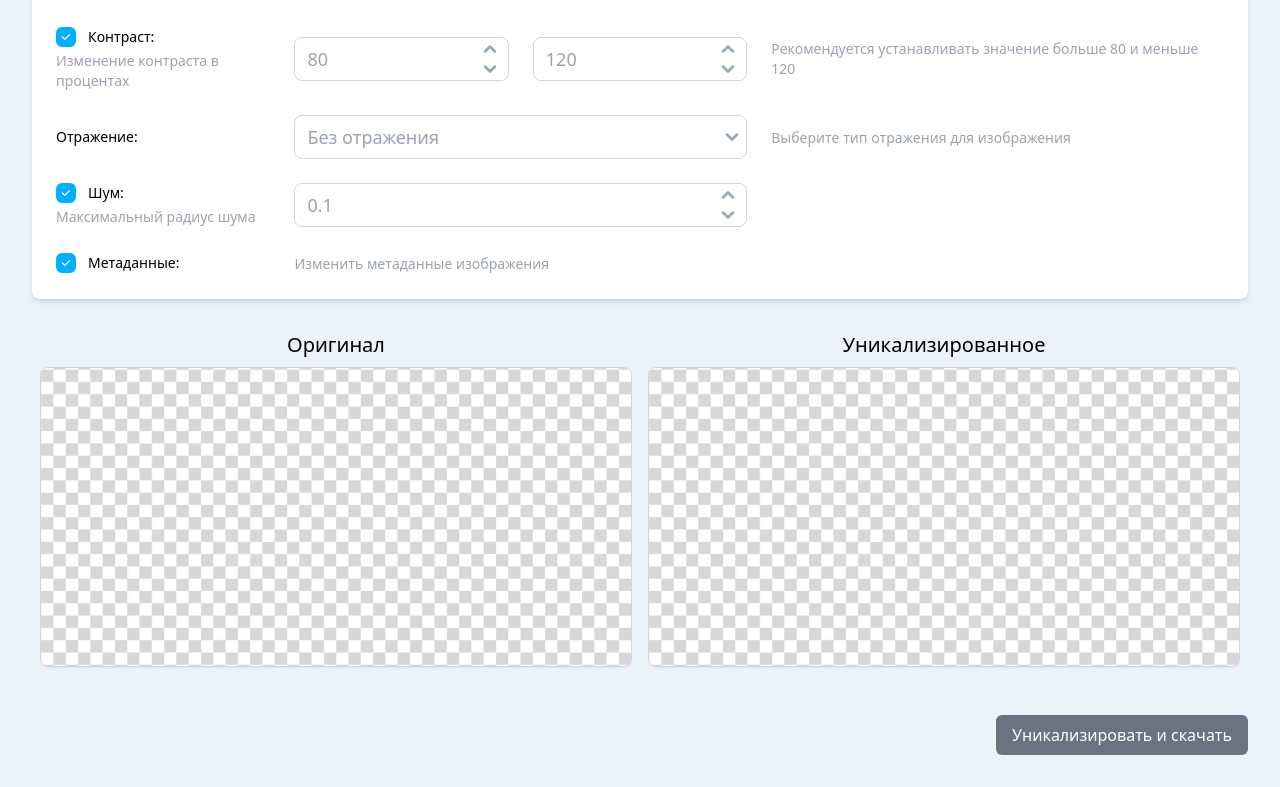
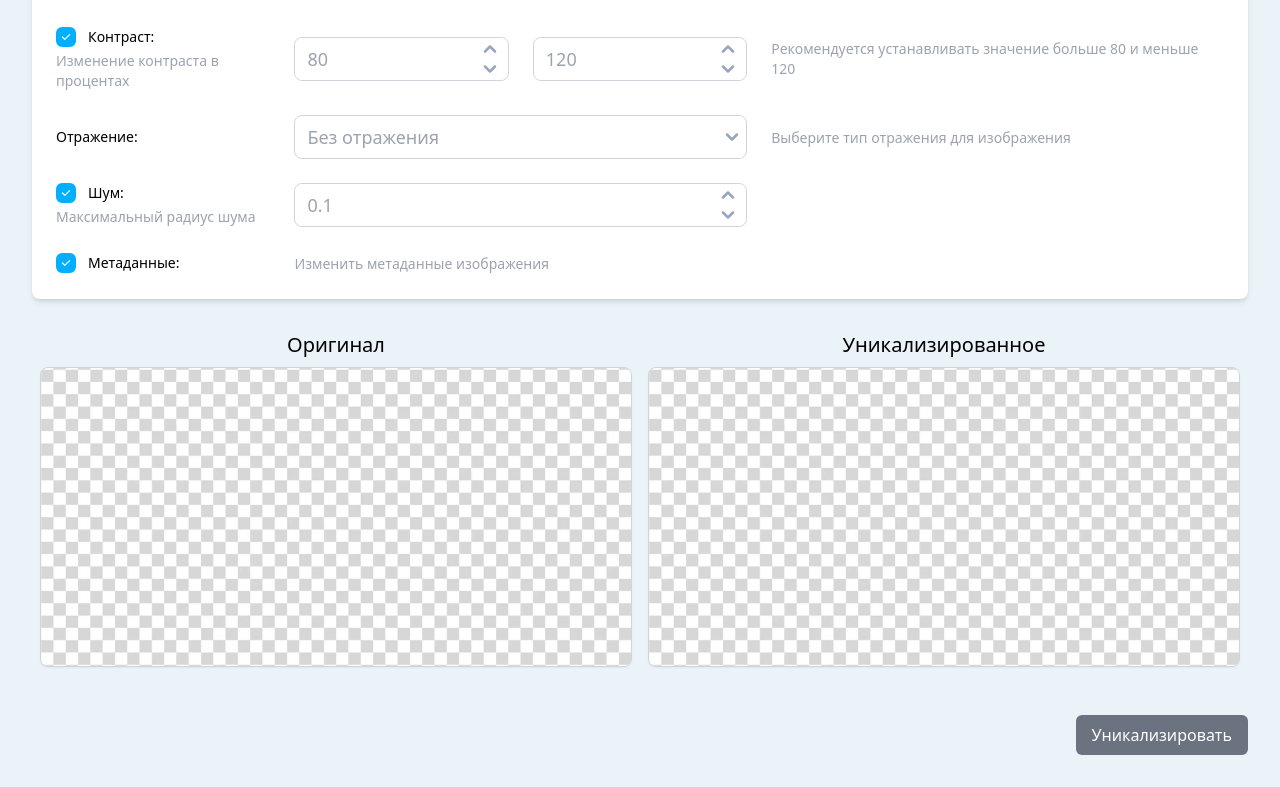
Before and after one commit to Xeelix/react-image-uniqualizer, a React (Vite) app: page / in a window 1280 px wide. Shown: the part 653-1440 px from the top of the page. Built offline with nearby package versions, Linux system fonts and the light colour scheme.

Commit message:
fix: button label

```diff
--- a/src/pages/ImageUniqualization.tsx
+++ b/src/pages/ImageUniqualization.tsx
@@ -89,7 +89,7 @@ function ImageUniqualization() {
         <div className='mt-4 flex justify-end'>
           <CustomButton
             onClick={handleUniqualization}
-            label='Уникализировать и скачать'
+            label='Уникализировать'
             variant='primary'
             disabled={images.length === 0 || isProcessing}
             isLoading={isProcessing}
```
